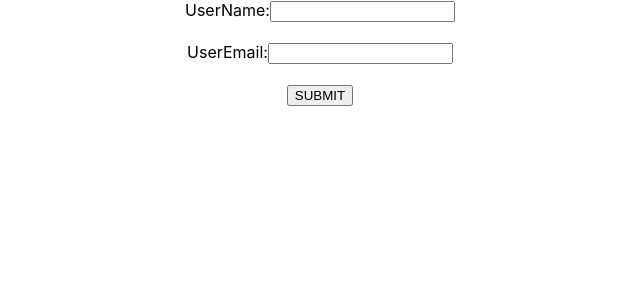
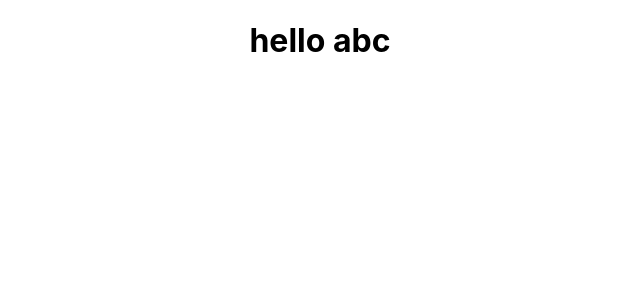
Before and after one commit to bilalahmad147/first_react_app, a React (Create React App) app: page / in a window 1280 px wide. Shown: the top 300 px of the page, without its empty margins (320-960 px from the left). Built offline with nearby package versions, Linux system fonts and the light colour scheme.

Commit message:
updated changes

```diff
--- a/src/App.js
+++ b/src/App.js
@@ -1,12 +1,12 @@
 import React from 'react';
+import Abc from './abc';
 import './App.css';
-import Form from './Components/Form';
 
 function App() {
 
   return (
     <div className="App">
-      <Form />
+      <Abc />
     </div>
   );
 }
--- a/src/Components/Form.js
+++ b/src/Components/Form.js
@@ -5,10 +5,10 @@ function Form1() {
     let [userName, setuserName] = useState('');
     let [userEmail, setuserEmail] = useState('');
 
-    const changeUserName = (e) => {
+    const changeUserName = e => {
         setuserName(userName = e.target.value)
     }
-    const changeUserEmail = (e) => {
+    const changeUserEmail = e => {
         setuserEmail(userEmail = e.target.value)
     }
     const submitHandle = e => {
--- /dev/null
+++ b/src/abc.js
@@ -0,0 +1,11 @@
+import React from 'react'
+
+function Abc() {
+    return (
+        <React.Fragment>
+            <h1>hello abc</h1>
+        </React.Fragment>
+    )
+}
+
+export default Abc;
```
